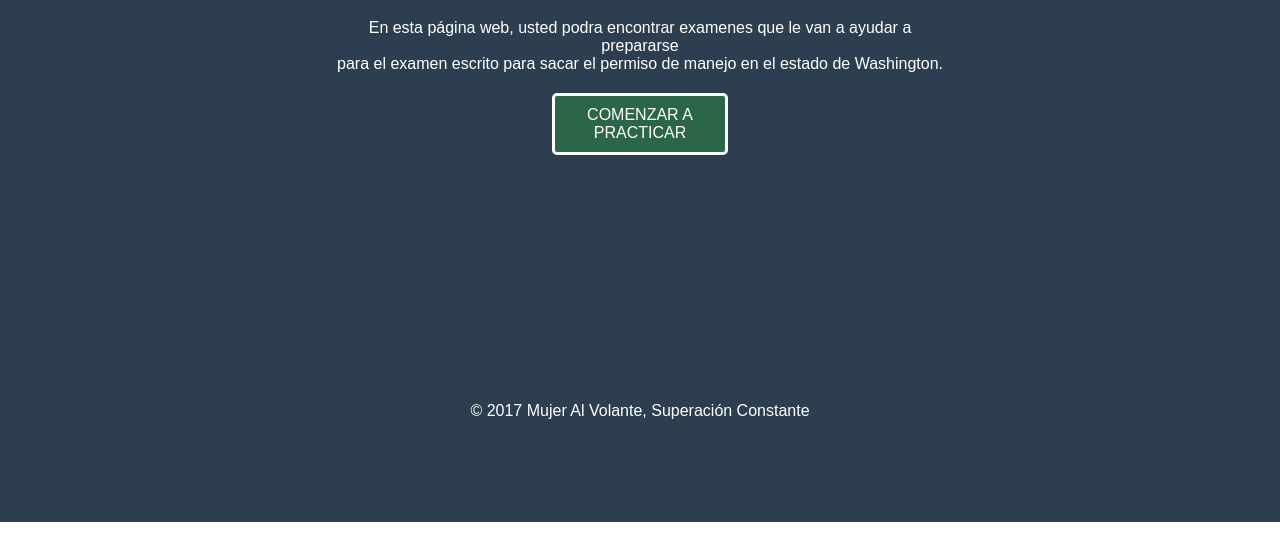
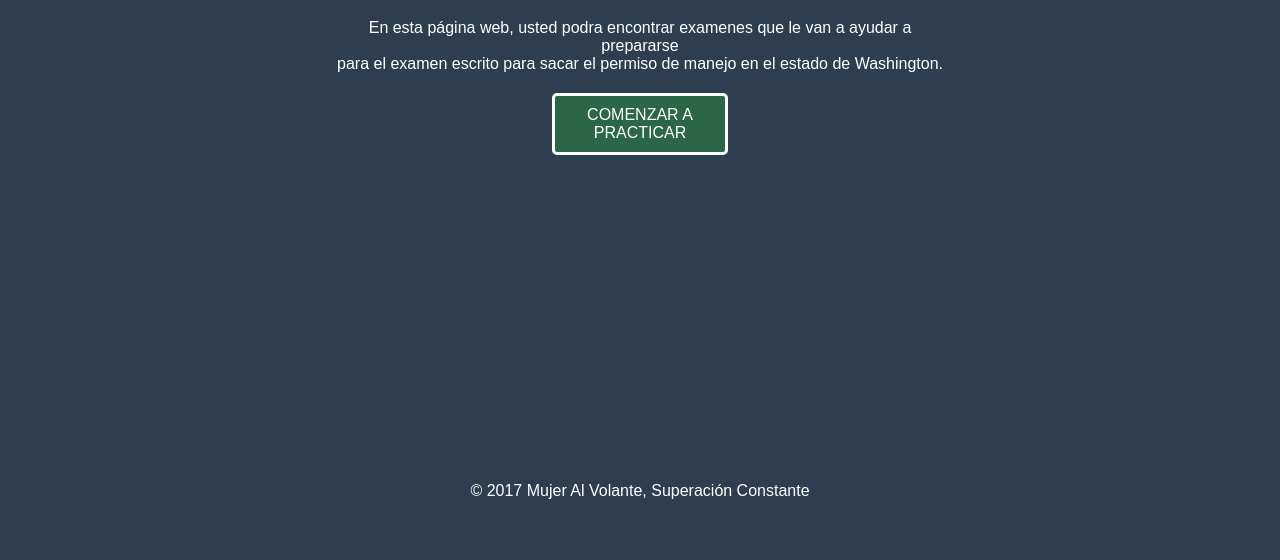
Before and after one commit to natramirez/mav-react, a React app: page / in a window 1280 px wide. Shown: the part 372-932 px from the top of the page. Before the commit the page ends 894 px from the top, so only its background shows below. Built offline with nearby package versions, Linux system fonts and the light colour scheme.

Commit message:
Main min height update

```diff
--- a/src/App.css
+++ b/src/App.css
@@ -82,7 +82,7 @@ main {
   display: flex;
   flex-direction: column;
   /* justify-content: center; */
-  min-height: 60%;
+  min-height: 70%;
   width: 100%;
 }
 
```
